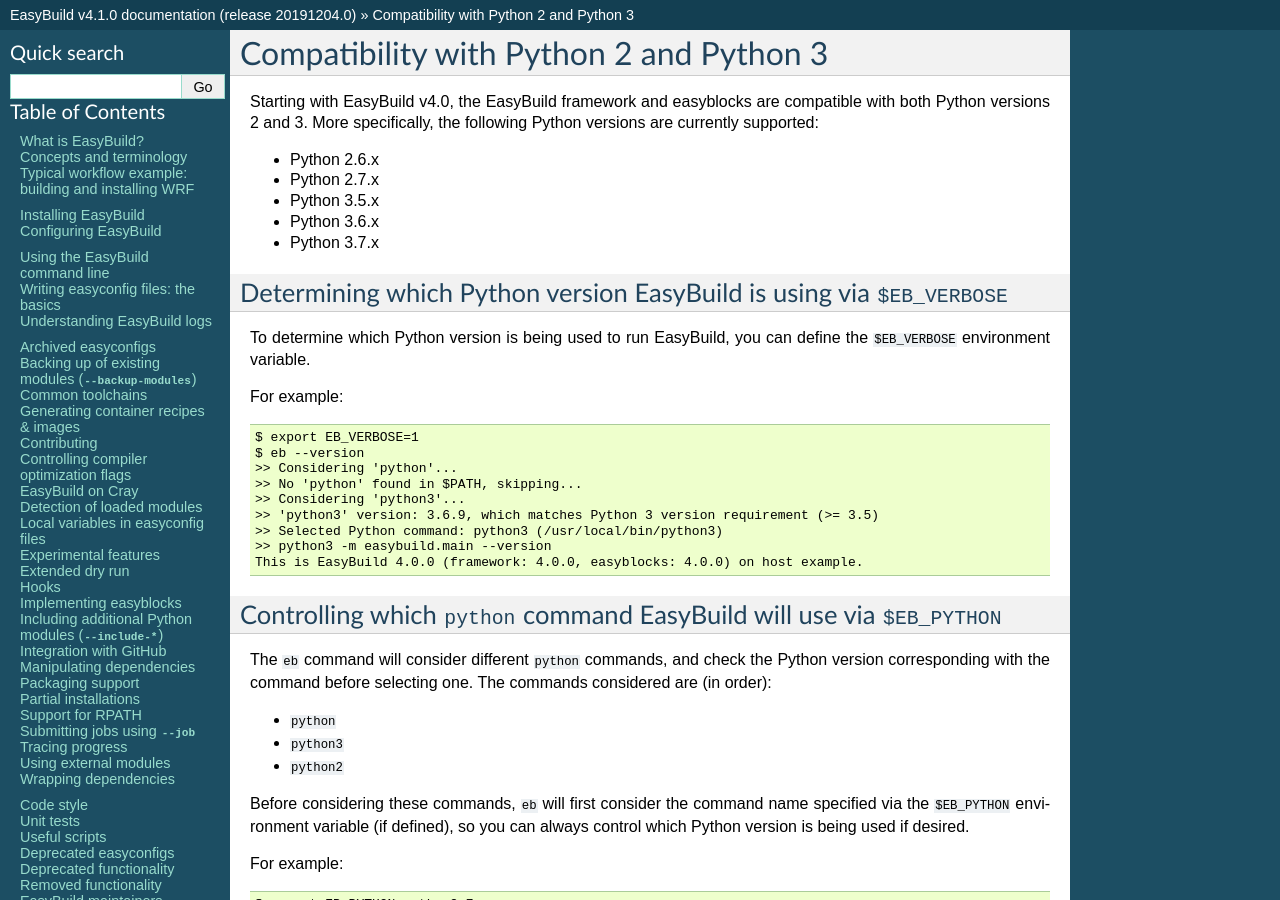
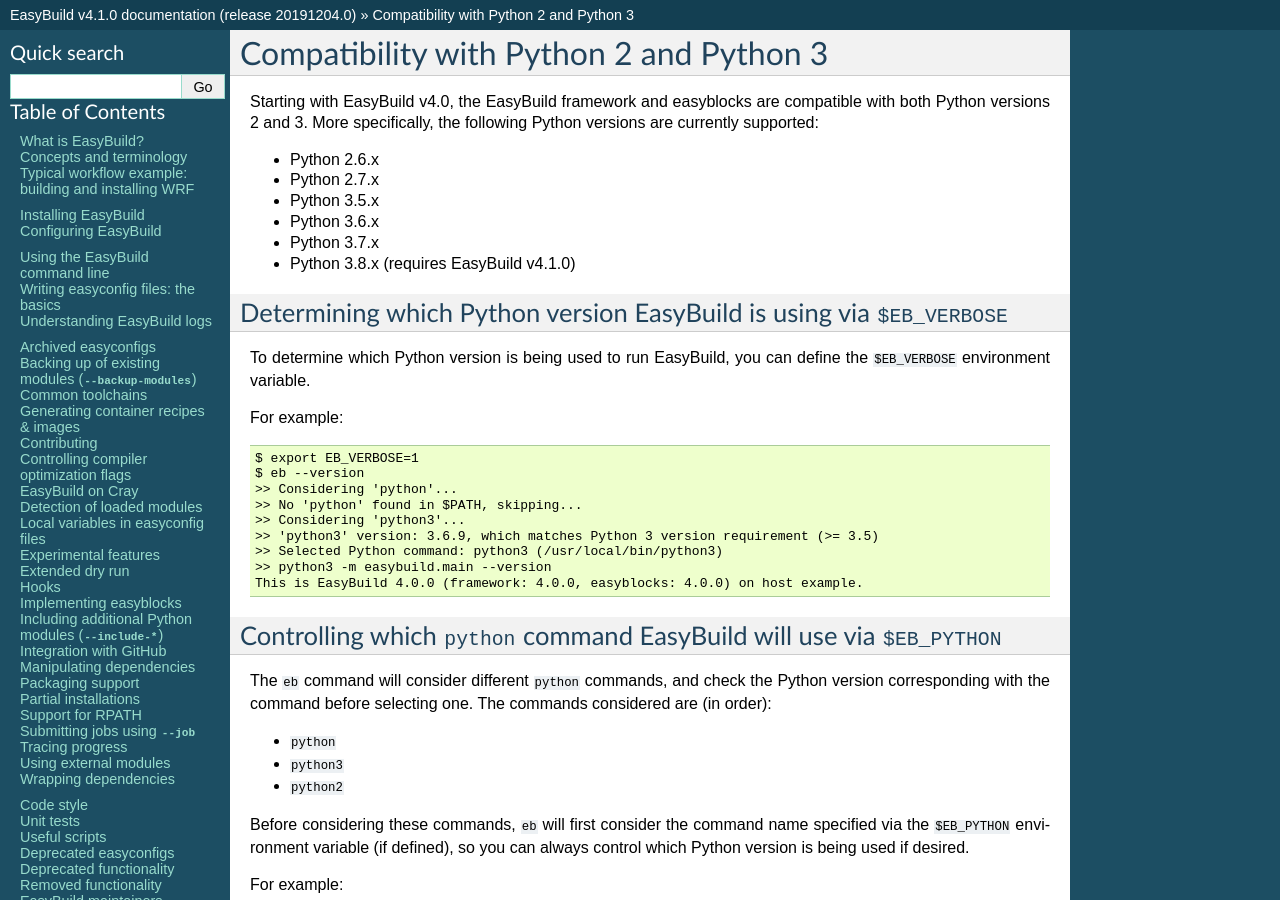
Before and after one commit to easybuilders/easybuild, a Sphinx documentation site: the page built from docs/Python-2-3-compatibility.rst, in a window 1280 px wide and 900 px high. Built offline with Sphinx 7.4.7, drawn with Linux system fonts in a browser that asks for light colours; pages that are not in the unit, such as notebooks, are missing from menus.

Commit message:
mention support for Python 3.8

```diff
--- a/docs/Python-2-3-compatibility.rst
+++ b/docs/Python-2-3-compatibility.rst
@@ -11,6 +11,7 @@
 * Python 3.5.x
 * Python 3.6.x
 * Python 3.7.x
+* Python 3.8.x (requires EasyBuild v4.1.0)
 
 .. _py2_py3_compatibility_EB_VERBOSE:
 
```
